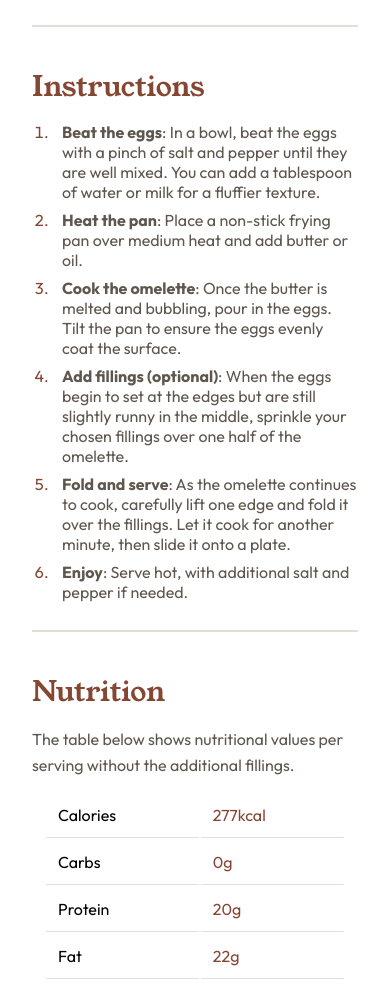
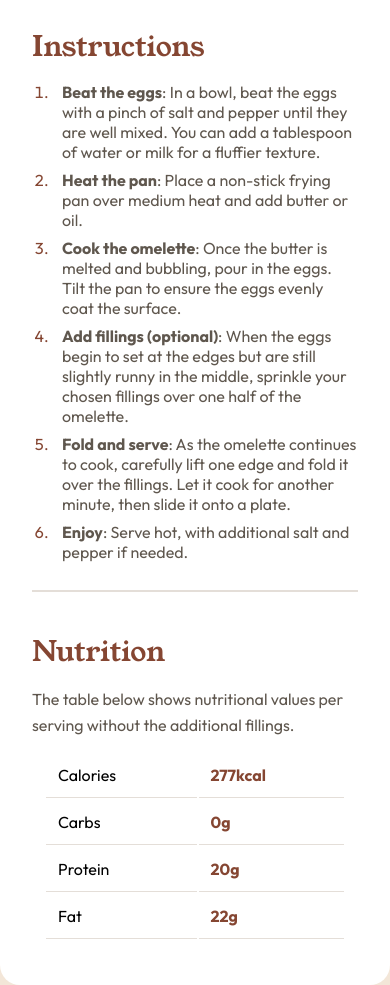
Before and after one commit to Mashiro-jz/RecipePage, a plain HTML site: page index.html in a window 390 px wide. Shown: the part 863-1848 px from the top of the page. Drawn offline with Linux system fonts and the light colour scheme.

Commit message:
Update index.html
Adding @media (max-width:600px)

```diff
--- a/index.html
+++ b/index.html
@@ -34,11 +34,20 @@
     #card{
       background-color: hsl(0, 0%, 100%);
       padding: 32px;
-      max-width: 700px;
+      max-width: 650px;
       border-radius: 20px;
       width: 100%;
       display: flex;
       flex-direction: column;
+    }
+    @media (max-width: 600px) {
+      .card{
+        width: 100vw;
+        max-width: none;
+      }
+      body{
+        padding: 0;
+      }
     }
     #titleIMG{
       border-radius: 12px;
@@ -101,6 +110,7 @@
     }
     .valueTD{
       color: hsl(14, 45%, 36%);
+      font-weight: 700;
     }
   </style>
 </head>
```
